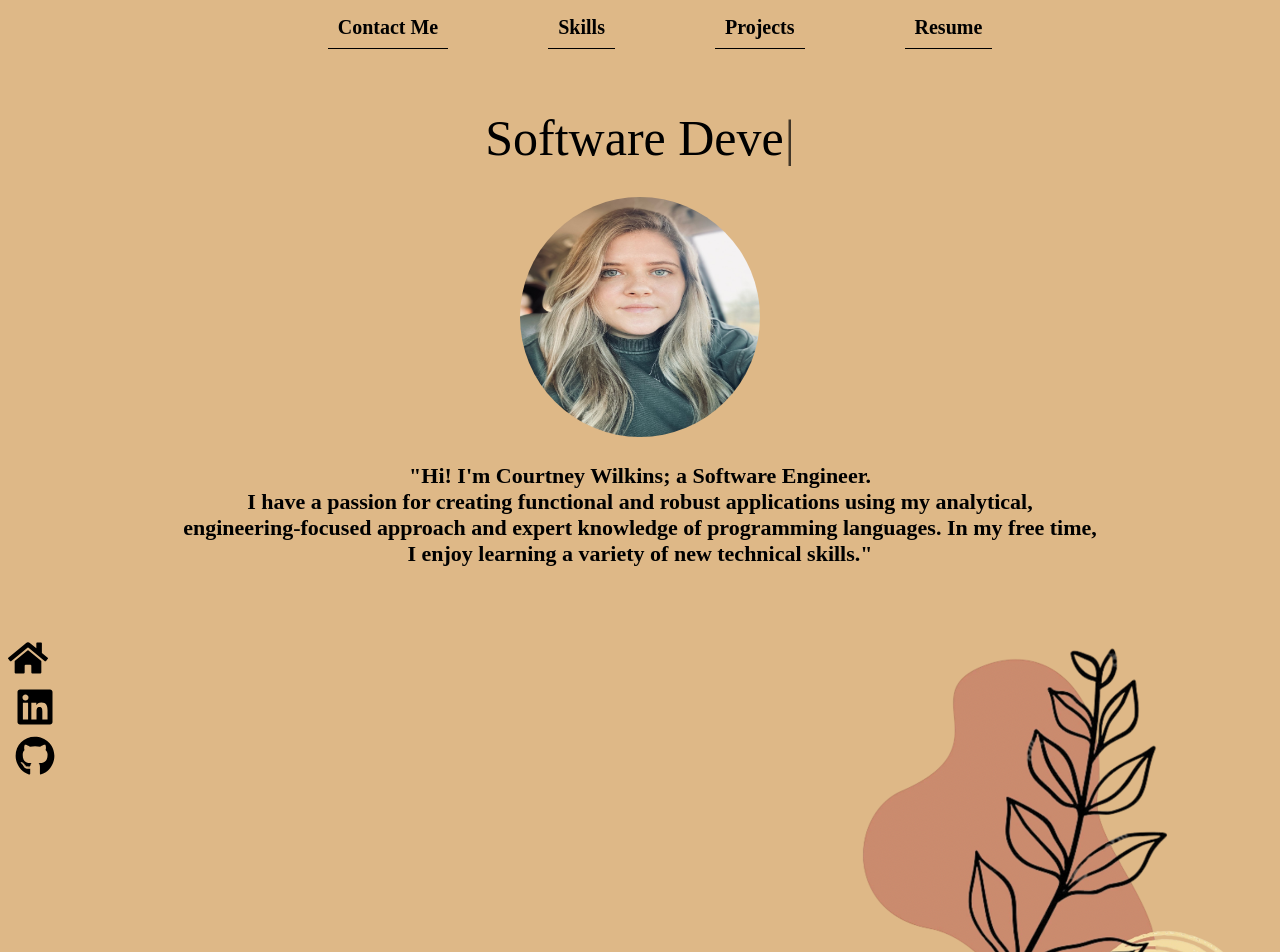
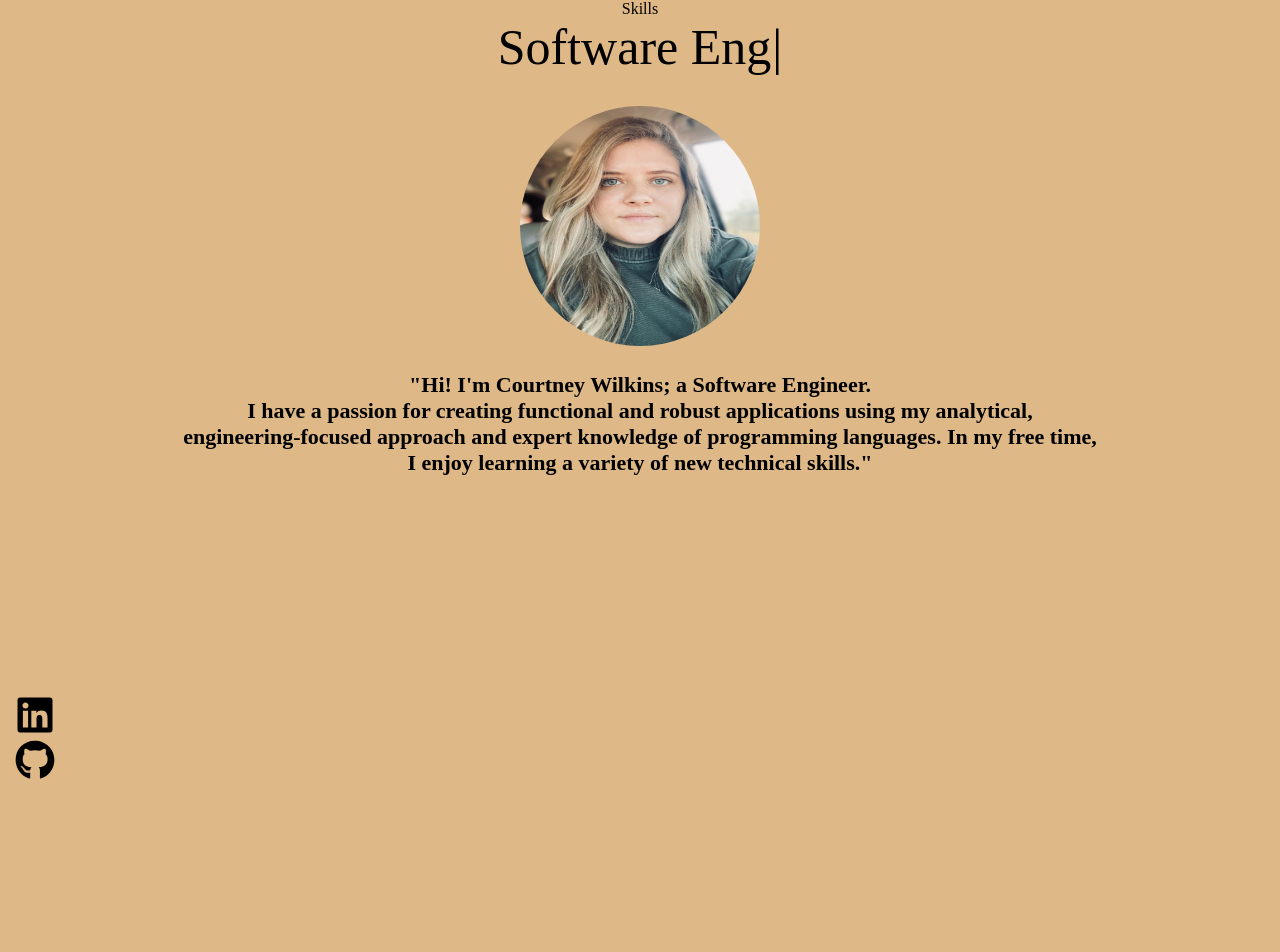
Before and after one commit to Csbw0319/Portfolio-updated, a React (Create React App) app: page /skills in a window 1280 px wide. Shown: the top 952 px of the page. After the commit the page ends 800 px from the top, so only its background shows below. Built offline with nearby package versions, Linux system fonts and the light colour scheme.

Commit message:
removed header

```diff
--- a/package.json
+++ b/package.json
@@ -10,6 +10,7 @@
     "react": "^18.2.0",
     "react-dom": "^18.2.0",
     "react-icons": "^4.7.1",
+    "react-router-dom": "^6.6.2",
     "react-scripts": "5.0.1",
     "typewriter-effect": "^2.19.0",
     "web-vitals": "^2.1.4"
--- a/src/App.css
+++ b/src/App.css
@@ -4,20 +4,16 @@
 .App {
   text-align: center;
   font-family: 'Amatic SC', cursive;
+  height: 100vh;
 }
 .main-img {
  width: 15rem;
  height: 15rem;
  border-radius: 120px;
  margin-top: 30px;
-}
-.background-img {
-  /* width: 120px;
-  height: 120px; */
-  float: right;
+ position: relative;
 }
 .header-list {
-/* display: inline; */
 margin-bottom: 70px;
 }
 li{
@@ -40,6 +36,7 @@ a:hover {
 }
 .icons {
   padding: 5px 0 0 15px;
+  display: flex;
 }
 .social-icons {
   bottom: 0;
--- a/src/App.js
+++ b/src/App.js
@@ -1,34 +1,42 @@
 import './App.css';
 import MainPhoto from './components/MainPhoto';
-import Header from './components/Header';
 import Typewriter from 'typewriter-effect';
-import BackgroundImage from './components/BackgroundImage';
 import { FaLinkedin } from 'react-icons/fa';
 import { FaGithub } from 'react-icons/fa';
-import { FaHome } from 'react-icons/fa';
 import Title from './components/title';
+import { Route, Routes } from 'react-router-dom';
+import Home from './Screens/Home';
+import Contact from './Screens/Contact';
+import Skills from './Screens/Skills';
 
 function App() {
   return (
     <div className="App">
-      <Header />
+      <Routes>
+        <Route path='/' element={<Home />} />
+        <Route path='/contact' element={<Contact />} />
+        <Route path='/skills' element={<Skills />} />
+      </Routes>
         <div className='typewriter'>
           <Typewriter
           className='typewriter'
           onInit={(typewriter) => {
-            typewriter.typeString("Software Developer")
+            typewriter.typeString("Software Engineer")
             .pauseFor(2000)
             .deleteAll()
-            .typeString('Full-Stack Engineer')
+            .typeString('Full-Stack Developer')
             .pauseFor(2000)
             // .deleteAll()
             .start()
           }}/>
         </div>
-      <MainPhoto />
-      <Title />
+      <div className='middle-container'>
+        <MainPhoto />
+        <Title />
+      </div>
       <div className='social-icons'>
-      <FaHome size={40}/>
+        <div className='icons'>
+        </div>
         <div className='icons'>
           <FaLinkedin size={40}/>
         </div>
@@ -36,7 +44,6 @@ function App() {
           <FaGithub size={40}/>
         </div>
       </div>
-      <BackgroundImage />
     </div>
   );
 }
--- /dev/null
+++ b/src/Screens/Contact.js
@@ -0,0 +1,11 @@
+import React from 'react'
+
+function Contact() {
+  return (
+    <div>
+        <h1>Contact</h1>
+    </div>
+  )
+}
+
+export default Contact
--- /dev/null
+++ b/src/Screens/Home.js
@@ -0,0 +1,11 @@
+import React from 'react'
+
+function Home() {
+  return (
+    <div>
+      <h1>Homepage</h1>
+    </div>
+  )
+}
+
+export default Home
--- /dev/null
+++ b/src/Screens/Skills.js
@@ -0,0 +1,9 @@
+import React from 'react'
+
+function Skills() {
+  return (
+    <div>Skills</div>
+  )
+}
+
+export default Skills
--- a/src/components/Header.js
+++ b/src/components/Header.js
@@ -1,13 +1,15 @@
 import React from 'react'
+import { Link } from 'react-router-dom';
 
 function Header() {
   return (
     <div>
         <ul className='header-list'>
-            <li><a href="#">Contact Me</a></li>
-            <li><a href="#">Skills</a></li>
-            <li><a href="#">Projects</a></li>
-            <li><a href="#">Resume</a></li>
+          <li><Link to={"/"}>Home</Link></li>
+            <li><Link to={"/contact"}>Contact Me</Link></li>
+            <li><Link to={"/skills"}>Skills</Link></li>
+            <li><Link to={"/project"}>Projects</Link></li>
+            <li><Link to={"/resume"}>Resume</Link></li>
         </ul>
     </div>
   )
--- a/src/index.js
+++ b/src/index.js
@@ -3,11 +3,14 @@ import ReactDOM from 'react-dom/client';
 import './index.css';
 import App from './App';
 import reportWebVitals from './reportWebVitals';
+import { BrowserRouter } from 'react-router-dom';
 
 const root = ReactDOM.createRoot(document.getElementById('root'));
 root.render(
   <React.StrictMode>
-    <App />
+    <BrowserRouter>
+      <App />
+    </BrowserRouter>
   </React.StrictMode>
 );
 
```
Also changed, not shown: src/components/skills.js (added, +11 -0 lines), src/Screens/Resume.js (added), 1 other file (tests, documents, lock files or other folders).
